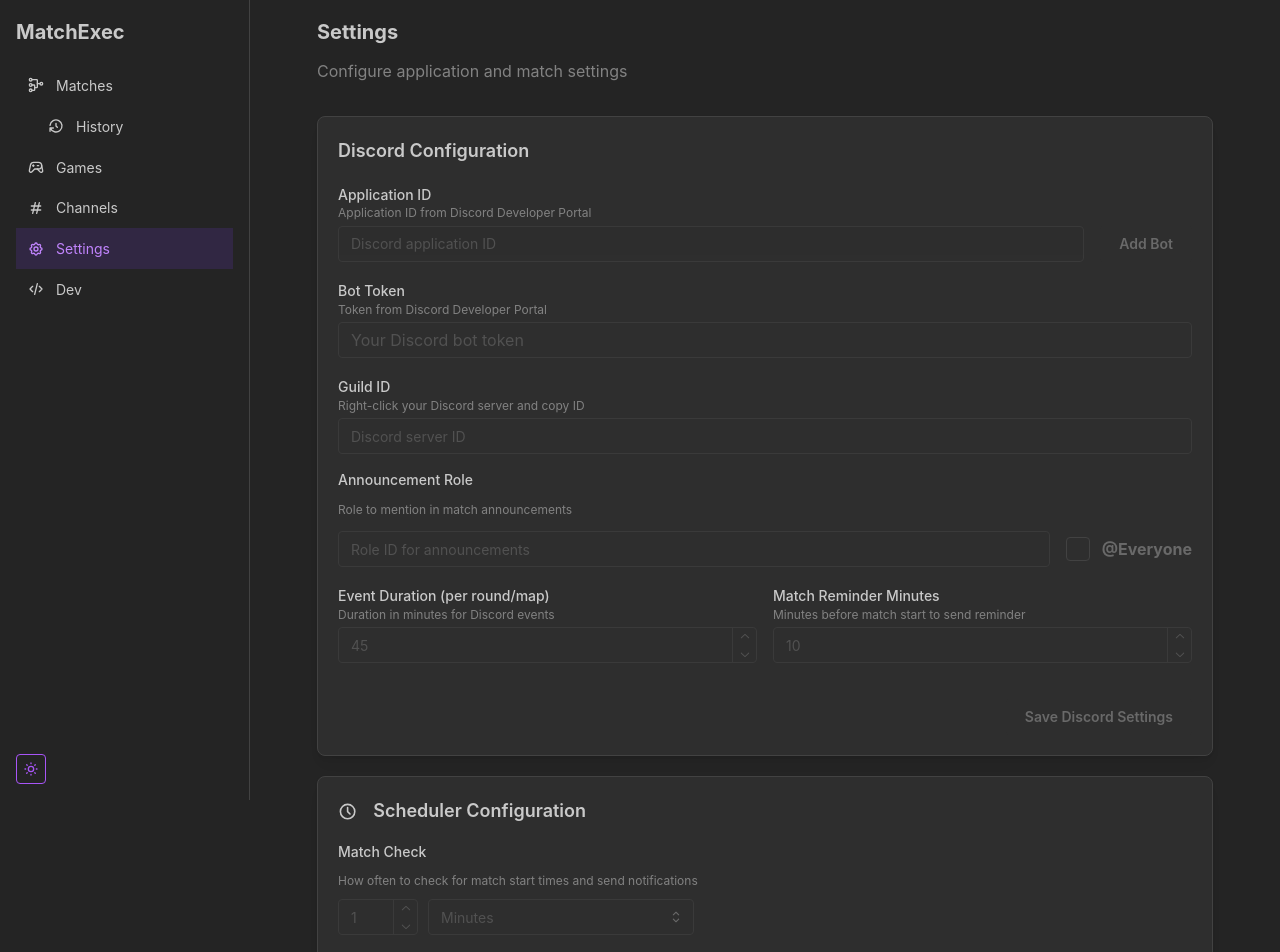
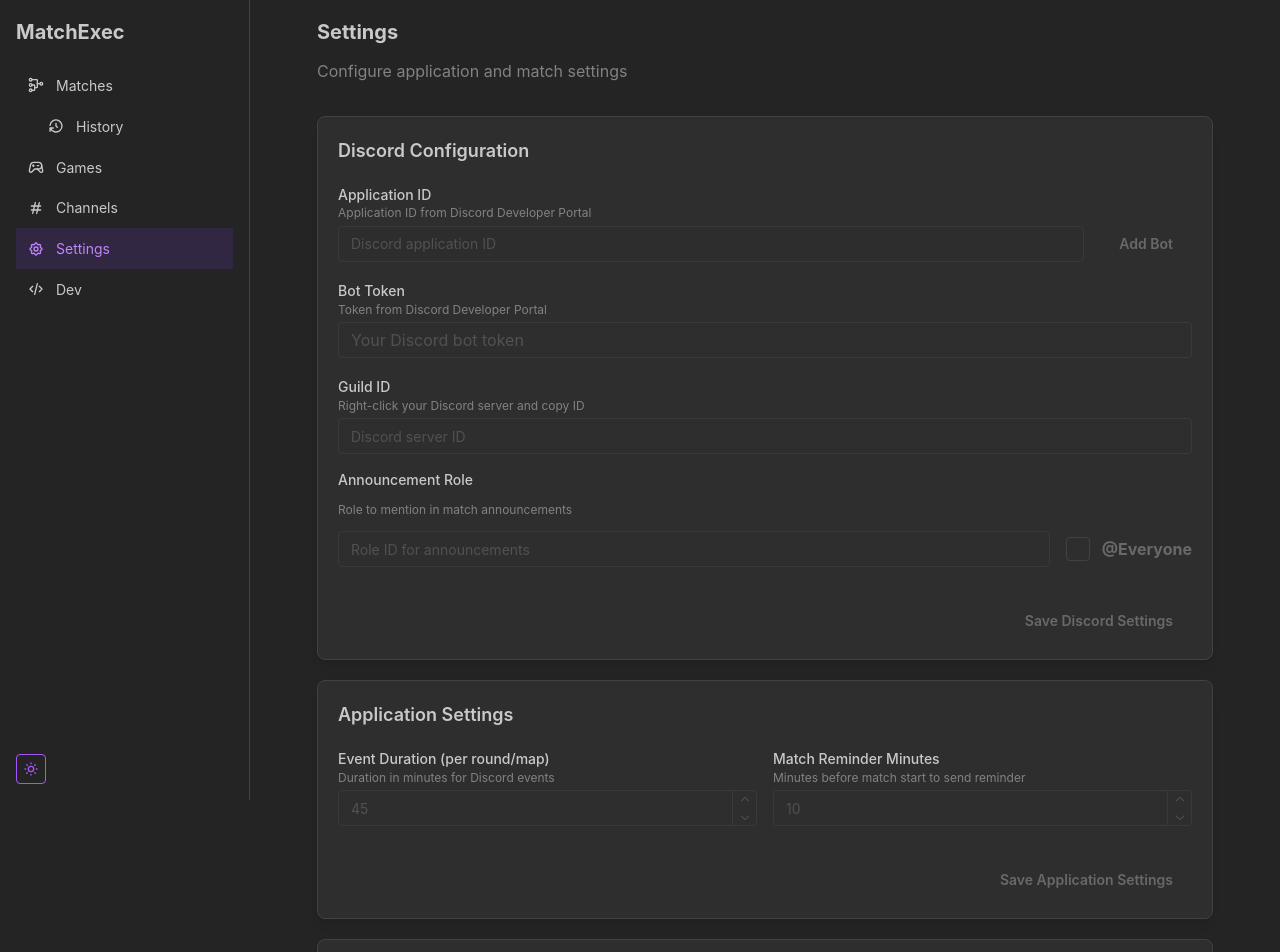
Before and after one commit to slamanna212/MatchExec, a Next.js app: page /settings in a window 1280 px wide. Shown: the top 952 px of the page. Built offline with nearby package versions, Linux system fonts and the light colour scheme.

Commit message:
Move application settings to their own section on settings page

```diff
--- a/src/app/settings/page.tsx
+++ b/src/app/settings/page.tsx
@@ -14,6 +14,9 @@
   guild_id?: string;
   announcement_role_id?: string;
   mention_everyone?: boolean;
+}
+
+interface ApplicationSettings {
   event_duration_minutes?: number;
   match_reminder_minutes?: number;
 }
@@ -32,9 +35,11 @@
 export default function SettingsPage() {
   const [loading, setLoading] = useState(false);
   const [saving, setSaving] = useState(false);
+  const [appSaving, setAppSaving] = useState(false);
   const [schedulerSaving, setSchedulerSaving] = useState(false);
   const [uiSaving, setUiSaving] = useState(false);
   const [message, setMessage] = useState<{ type: 'success' | 'error'; text: string } | null>(null);
+  const [appMessage, setAppMessage] = useState<{ type: 'success' | 'error'; text: string } | null>(null);
   const [schedulerMessage, setSchedulerMessage] = useState<{ type: 'success' | 'error'; text: string } | null>(null);
   const [uiMessage, setUiMessage] = useState<{ type: 'success' | 'error'; text: string } | null>(null);
 
@@ -52,6 +57,11 @@
       guild_id: '',
       announcement_role_id: '',
       mention_everyone: false,
+    },
+  });
+
+  const appForm = useForm<ApplicationSettings>({
+    initialValues: {
       event_duration_minutes: 45,
       match_reminder_minutes: 10,
     },
@@ -69,8 +79,9 @@
     async function fetchSettings() {
       setLoading(true);
       try {
-        const [discordResponse, schedulerResponse, uiResponse] = await Promise.all([
+        const [discordResponse, appResponse, schedulerResponse, uiResponse] = await Promise.all([
           fetch('/api/settings/discord'),
+          fetch('/api/settings/discord'), // We'll use the same endpoint for now
           fetch('/api/settings/scheduler'),
           fetch('/api/settings/ui')
         ]);
@@ -78,16 +89,23 @@
         if (discordResponse.ok) {
           const discordData = await discordResponse.json();
           // Ensure all values are proper types, not null
-          const sanitizedData = {
+          const sanitizedDiscordData = {
             application_id: discordData.application_id || '',
             bot_token: discordData.bot_token || '',
             guild_id: discordData.guild_id || '',
             announcement_role_id: discordData.announcement_role_id || '',
             mention_everyone: discordData.mention_everyone || false,
-            event_duration_minutes: discordData.event_duration_minutes || 45,
-            match_reminder_minutes: discordData.match_reminder_minutes || 10
           };
-          form.setValues(sanitizedData);
+          form.setValues(sanitizedDiscordData);
+        }
+
+        if (appResponse.ok) {
+          const appData = await appResponse.json();
+          const sanitizedAppData = {
+            event_duration_minutes: appData.event_duration_minutes || 45,
+            match_reminder_minutes: appData.match_reminder_minutes || 10
+          };
+          appForm.setValues(sanitizedAppData);
         }
 
         if (schedulerResponse.ok) {
@@ -138,8 +156,6 @@
             guild_id: refreshedData.guild_id || '',
             announcement_role_id: refreshedData.announcement_role_id || '',
             mention_everyone: refreshedData.mention_everyone || false,
-            event_duration_minutes: refreshedData.event_duration_minutes || 45,
-            match_reminder_minutes: refreshedData.match_reminder_minutes || 10
           };
           form.setValues(sanitizedData);
         }
@@ -151,6 +167,30 @@
       setMessage({ type: 'error', text: 'An error occurred while saving settings.' });
     } finally {
       setSaving(false);
+    }
+  };
+
+  const handleAppSubmit = async (values: ApplicationSettings) => {
+    setAppSaving(true);
+    setAppMessage(null);
+
+    try {
+      const response = await fetch('/api/settings/discord', {
+        method: 'PUT',
+        headers: { 'Content-Type': 'application/json' },
+        body: JSON.stringify(values),
+      });
+
+      if (response.ok) {
+        setAppMessage({ type: 'success', text: 'Application settings saved successfully!' });
+      } else {
+        setAppMessage({ type: 'error', text: 'Failed to save application settings.' });
+      }
+    } catch (error) {
+      console.error('Error saving application settings:', error);
+      setAppMessage({ type: 'error', text: 'An error occurred while saving application settings.' });
+    } finally {
+      setAppSaving(false);
     }
   };
 
@@ -320,6 +360,28 @@
                   </Group>
                 </Stack>
 
+
+
+                <Group justify="flex-end" mt="lg">
+                  <Button type="submit" loading={saving} disabled={loading}>
+                    Save Discord Settings
+                  </Button>
+                </Group>
+              </Stack>
+            </form>
+          </Card>
+
+          <Card shadow="sm" padding="lg" radius="md" withBorder>
+            <Text size="lg" fw={600} mb="md">Application Settings</Text>
+
+            {appMessage && (
+              <Alert color={appMessage.type === 'success' ? 'green' : 'red'} mb="md">
+                {appMessage.text}
+              </Alert>
+            )}
+
+            <form onSubmit={appForm.onSubmit(handleAppSubmit)}>
+              <Stack gap="md">
                 <Group grow visibleFrom="md">
                   <NumberInput
                     label="Event Duration (per round/map)"
@@ -327,7 +389,7 @@
                     description="Duration in minutes for Discord events"
                     min={5}
                     max={720}
-                    {...form.getInputProps('event_duration_minutes')}
+                    {...appForm.getInputProps('event_duration_minutes')}
                     disabled={loading}
                   />
                   <NumberInput
@@ -336,7 +398,7 @@
                     description="Minutes before match start to send reminder"
                     min={1}
                     max={1440}
-                    {...form.getInputProps('match_reminder_minutes')}
+                    {...appForm.getInputProps('match_reminder_minutes')}
                     disabled={loading}
                   />
                 </Group>
@@ -348,7 +410,7 @@
                     description="Duration in minutes for Discord events"
                     min={5}
                     max={720}
-                    {...form.getInputProps('event_duration_minutes')}
+                    {...appForm.getInputProps('event_duration_minutes')}
                     disabled={loading}
                   />
                   <NumberInput
@@ -357,14 +419,14 @@
                     description="Minutes before match start to send reminder"
                     min={1}
                     max={1440}
-                    {...form.getInputProps('match_reminder_minutes')}
+                    {...appForm.getInputProps('match_reminder_minutes')}
                     disabled={loading}
                   />
                 </Stack>
 
                 <Group justify="flex-end" mt="lg">
-                  <Button type="submit" loading={saving} disabled={loading}>
-                    Save Discord Settings
+                  <Button type="submit" loading={appSaving} disabled={loading}>
+                    Save Application Settings
                   </Button>
                 </Group>
               </Stack>
```
